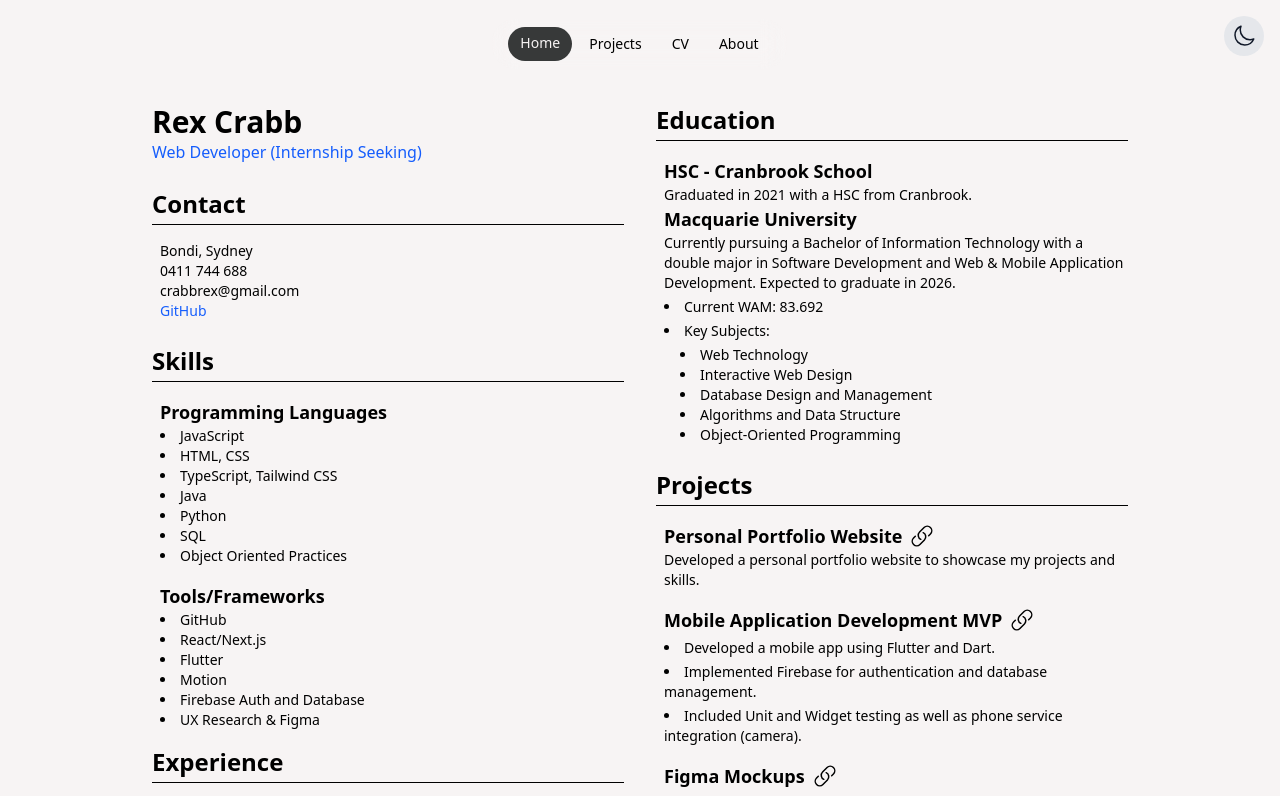
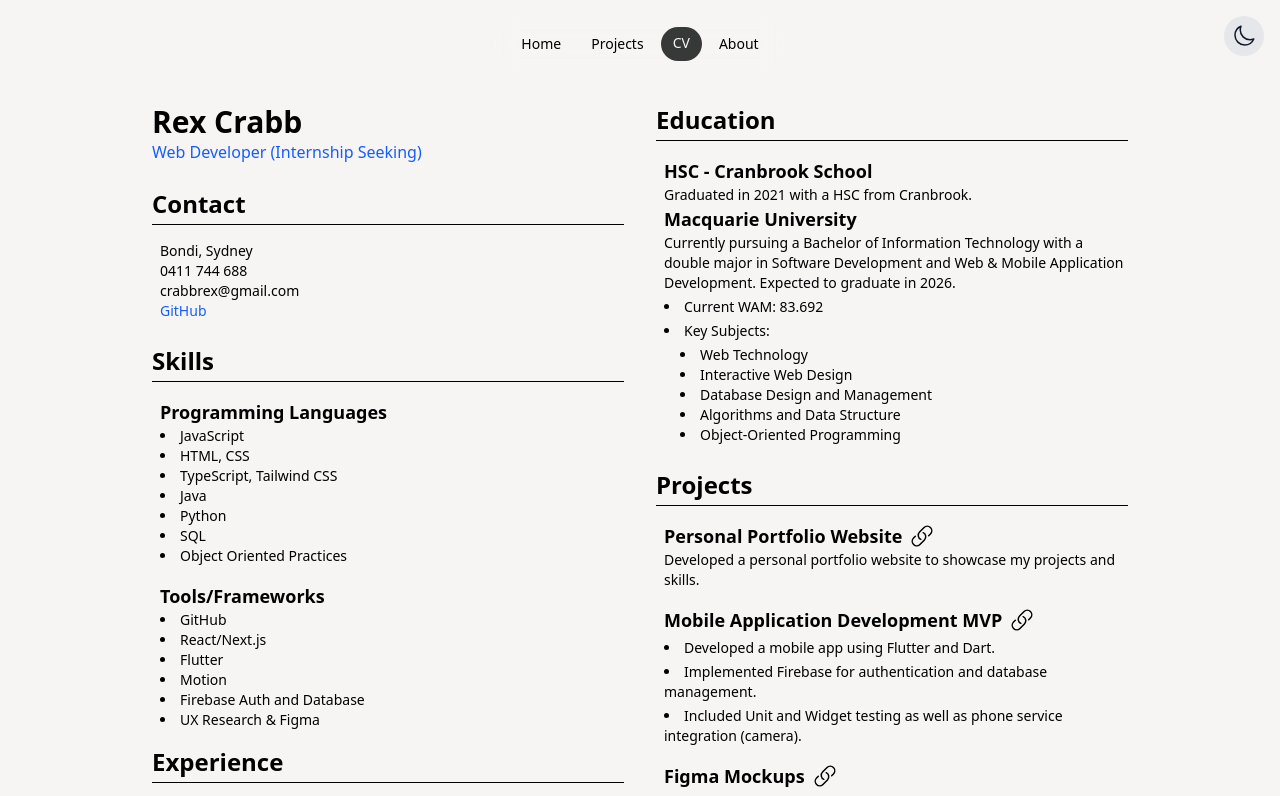
Before and after one commit to CrabbRex/my-cv-site, a Next.js app: page /cv in a window 1280 px wide. Shown: the top 796 px of the page. Built offline with nearby package versions, Linux system fonts and the light colour scheme.

Commit message:
Fix: NavBar now shows active link instead of hooked state.

```diff
--- a/src/app/components/navbar.tsx
+++ b/src/app/components/navbar.tsx
@@ -1,7 +1,6 @@
 // File: src/app/components/navbar.tsx
 "use client"
 import Link from 'next/link';
-import { useEffect, useState } from "react";
 import { usePathname } from 'next/navigation';
 import { motion } from "motion/react";
 
@@ -12,9 +11,8 @@ const navLinks = [
         { href: '/about', label: 'About' }
     ]
 
-
 export default function Navbar() {
-    let [activeTab, setActiveTab] = useState(navLinks[0].href);
+    const pathname = usePathname();
     return (
         <header className="fixed top-0 left-0 w-full z-50 flex justify-center">
             <div className="flex space-x-1 rounded-3xl px-4 py-2 mt-4 backdrop-blur-md">
@@ -22,9 +20,9 @@ export default function Navbar() {
                     <Link
                         key={link.href}
                         href={link.href}
-                        onClick={() => setActiveTab(link.href)}
+                        //onClick={() => setActiveTab(link.href)}
                         className={`relative rounded-full px-3 py-1.5 text-sm font-medium outline-sky-400 transition focus-visible:outline-2
-                            ${activeTab === link.href
+                            ${pathname === link.href
                                 ? "text-white"
                                 : 'border border-transparent hover:border hover:border-[var(--color-foreground)]'
                                 }`}
@@ -32,7 +30,7 @@ export default function Navbar() {
                                     WebkitTapHighlightColor: 'transparent',
                                 }}
                     >
-                        {activeTab === link.href && (
+                        {pathname === link.href && (
                             <motion.span
                                 layoutId="bubble"
                                 className="absolute inset-0 z-10 bg-[var(--color-oppositeBackground)] rounded-full"
@@ -40,12 +38,11 @@ export default function Navbar() {
                                 transition={{ type: "spring", bounce: 0.2, duration: 0.6 }}
                             />
                         )}
-                        <span className={`relative z-20 ${activeTab === link.href ? "text-[var(--color-background)]" : ""}`}>
+                        <span className={`relative z-20 ${pathname === link.href ? "text-[var(--color-background)]" : ""}`}>
                             {link.label}
                         </span>
                     </Link>
                 ))}
-                {/* <ThemeSwitcher /> */}
             </div>
         </header>
     )
```
